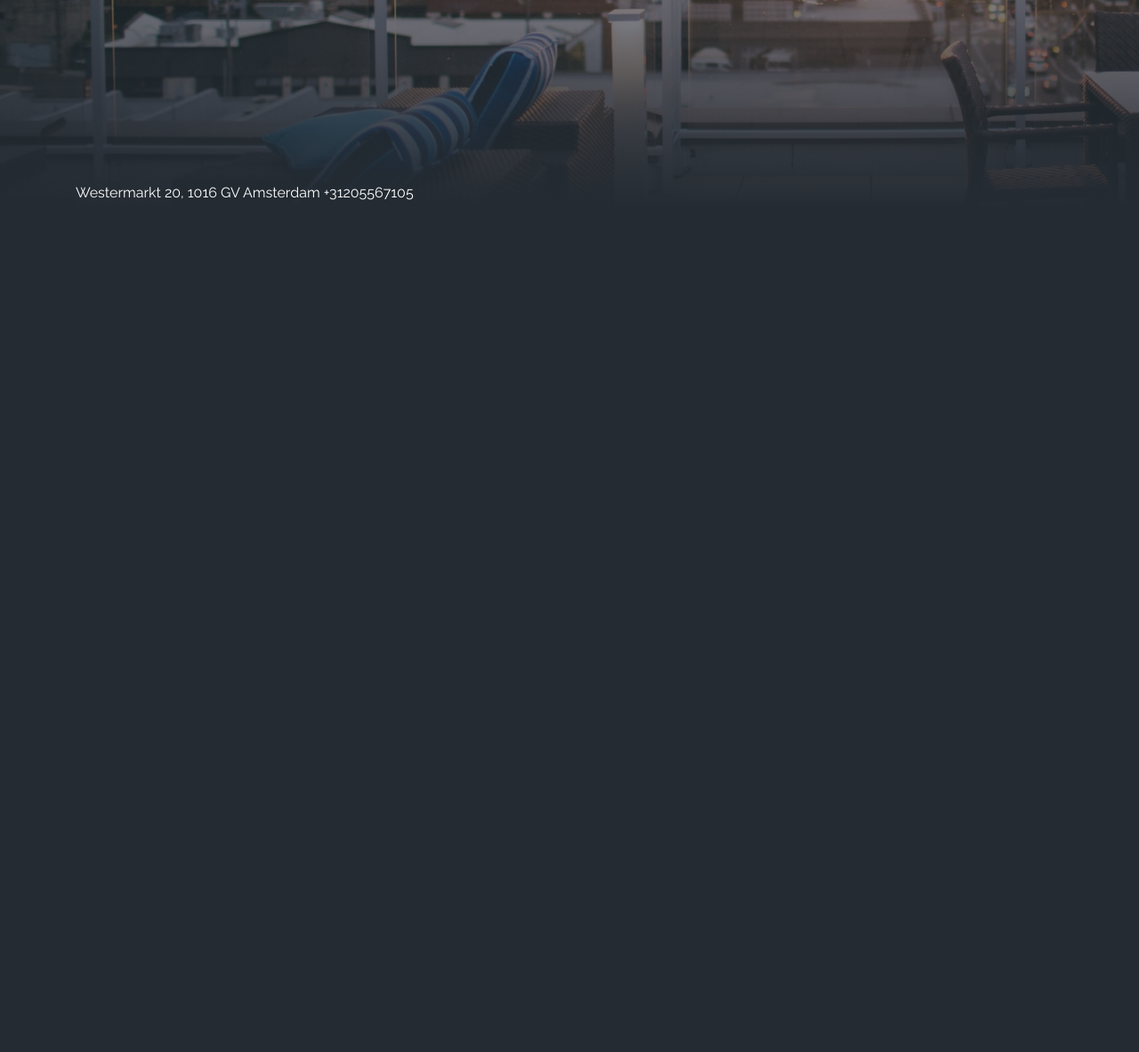
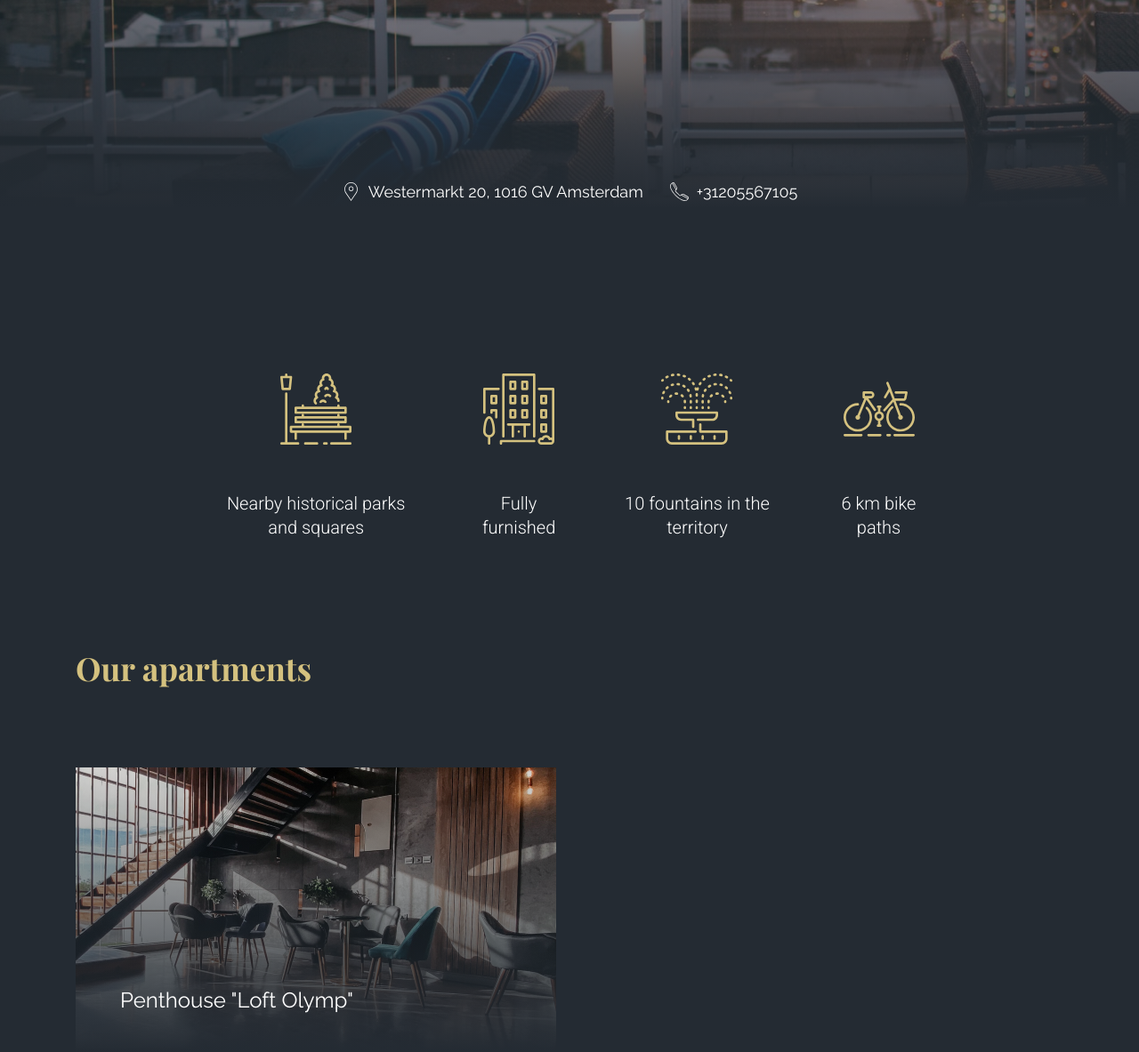
Before and after one commit to vika-eduardovna/loft_house_layout, a plain HTML site: page index.html in a window 1280 px wide. Shown: the part 540-1723 px from the top of the page at 89% size. Before the commit the page ends 840 px from the top, so only its background shows below. Drawn offline with nearby package versions, Linux system fonts and the light colour scheme.

Commit message:
benefits section layout added

```diff
--- a/index.html
+++ b/index.html
@@ -34,21 +34,73 @@
             <h1 class="header_title">Residential complex <br>
                 in the historic center
                 <a href="#benefits">
-                    <img class="header_title-icon" src="./img/header/mouse.svg" alt="">
+                    <img class="header_title-icon" src="./img/header/mouse.svg" alt="Scroll next">
                 </a>
             </h1>
         </div>
         <div class="header_footer">
-            <div class="container">
-                <a href="#section-map" class="info">
-                    Westermarkt 20, 1016 GV Amsterdam
-                </a>
-                <a href="#" class="info">
-                    +31205567105
-                </a>
-            </div>
+
+            <a href="#section-map" class="info info--map">
+                Westermarkt 20, 1016 GV Amsterdam
+            </a>
+            <a href="tel:+31205567105" class="info info--tel">
+                +31205567105
+            </a>
+
         </div>
     </header>
+
+    <main>
+        <section class="benefits">
+            <h2 class="visually-hidden">Benefits</h2>
+            <div class="container container--sm">
+                <div class="benefits_row">
+                    <div class="benefit_item">
+                        <img src="./img/icons/bench.svg" alt="" class="benefits_item-img">
+                        <p class="benefits_item-text">Nearby historical
+                            parks and squares
+                        </p>
+                    </div>
+                    <div class="benefit_item">
+                        <img src="./img/icons/building.svg" alt="" class="benefits_item-img">
+                        <p class="benefits_item-text">Fully
+                            furnished
+                        </p>
+                    </div>
+                    <div class="benefit_item">
+                        <img src="./img/icons/fountain.svg" alt="" class="benefits_item-img">
+                        <p class="benefits_item-text">10 fountains
+                            in the territory
+                        </p>
+                    </div>
+                    <div class="benefit_item">
+                        <img src="./img/icons/bicycle.svg" alt="" class="benefits_item-img">
+                        <p class="benefits_item-text">6 km
+                            bike paths
+                        </p>
+                    </div>
+                </div>
+            </div>
+        </section>
+
+        <section class="apartments">
+            <div class="container">
+                <div class="apartments_title">
+                    <h2 class="title-2">
+                        Our apartments
+                    </h2>
+                </div>
+                <div class="apartments_cards">
+                    <a href="#!" class="card">
+                        <img src="./img/01.jpg" alt="" class="card_img">
+                        <h3 class="card_title">
+                            Penthouse "Loft Olymp"
+                        </h3>
+                    </a>
+                </div>
+            </div>
+        </section>
+    </main>
 </body>
 
 </html>
--- a/scss/base/_base.scss
+++ b/scss/base/_base.scss
@@ -20,5 +20,35 @@ a {
 .container {
     margin: 0 auto;
     padding: 0 15px;
-    width: 1140px;
+    max-width: 1140px;
+
+    &--sm {
+        max-width: 824px;
+    }
 }
+
+.title-2 {
+    color: $accent;
+    font-family: $font-accent;
+    font-size: 36px;
+    font-weight: 700;
+    line-height: normal;
+}
+
+.visually-hidden {
+    /*Contain text within 1px box*/
+    height: 1px;
+    overflow: hidden;
+    width: 1px;
+
+    /*Keep the layout*/
+    position: absolute;
+
+    /*Remove any visible trace*/
+    clip: rect(1px 1px 1px 1px); //IE6, IE7
+    clip: rect(1px 1px 1px 1px);
+    clip-path: inset(50%); //browsers in the future
+
+    /*Prevent the screen reader to skip spaces between words*/
+    white-space: nowrap;
+}
--- /dev/null
+++ b/scss/blocks/_apartments.scss
@@ -0,0 +1,8 @@
+.apartments {}
+
+.apartments_title {
+    margin-bottom: 88px;
+}
+
+
+.apartments_cards {}
--- /dev/null
+++ b/scss/blocks/_benefits.scss
@@ -0,0 +1,23 @@
+.benefits {
+    padding: 120px 0;
+}
+
+.benefits_row {
+    display: flex;
+    column-gap: 70px;
+}
+
+.benefit_item {
+    text-align: center;
+}
+
+.benefits_item-img {
+    margin-bottom: 53px;
+}
+
+.benefits_item-text {
+    font-family: $font-secondary;
+    font-size: 20px;
+    font-weight: 300;
+    line-height: 1.35; /* 135% */
+}
--- /dev/null
+++ b/scss/blocks/_card.scss
@@ -0,0 +1,33 @@
+.card {
+    position: relative;
+    display: inline-block;
+
+
+    &::before {
+        content: "";
+        position: absolute;
+        left: 0;
+        top: 0;
+        width: 100%;
+        height: 100%;
+        background: linear-gradient(
+            180deg,
+            rgba(36, 43, 51, 0.00) 0%,
+            $dark 100%
+            );
+}
+
+    &::after {
+        content: "";
+        position: absolute;
+    }
+}
+.card_img {}
+
+.card_title {
+    position: absolute;
+    left: 50px;
+    right: 20px;
+    bottom: 44px;
+    font-size: 24px;
+}
--- a/scss/blocks/_header.scss
+++ b/scss/blocks/_header.scss
@@ -36,3 +36,9 @@
     left: 50%;
     transform: translate(-50%, 0%);
 }
+.header_footer {
+   display: flex;
+   align-items: center;
+   justify-content: center;
+   gap: 30px;
+}
--- /dev/null
+++ b/scss/blocks/_info.scss
@@ -0,0 +1,26 @@
+.info {
+    position: relative;
+    font-size: 18px;
+
+    &--map, &--tel {
+        padding-left: 30px;
+
+        &::before {
+            content: "";
+            position: absolute;
+            left: 0;
+            top: 0;
+            width: 21px;
+            height: 21px;
+            background-repeat: no-repeat;
+        }
+    }
+
+    &--map::before {
+        background-image: url('../../img/header/placeholder.svg');
+    }
+
+    &--tel::before {
+        background-image: url('../../img/header/phone-call.svg');
+    }
+}
--- a/scss/main.scss
+++ b/scss/main.scss
@@ -6,3 +6,7 @@
 //Blocks
 @import './blocks/header';
 @import './blocks/nav';
+@import './blocks/info';
+@import './blocks/benefits';
+@import './blocks/apartments';
+@import './blocks/card';
```
Also changed, not shown: css/main.css, img/01.jpg (added), img/02.jpg (added), img/03.jpg (added), img/04.jpg (added), img/icons/bench.svg (added), img/icons/bicycle.svg (added), img/icons/building.svg (added), img/icons/fountain.svg (added), 1 other file.
